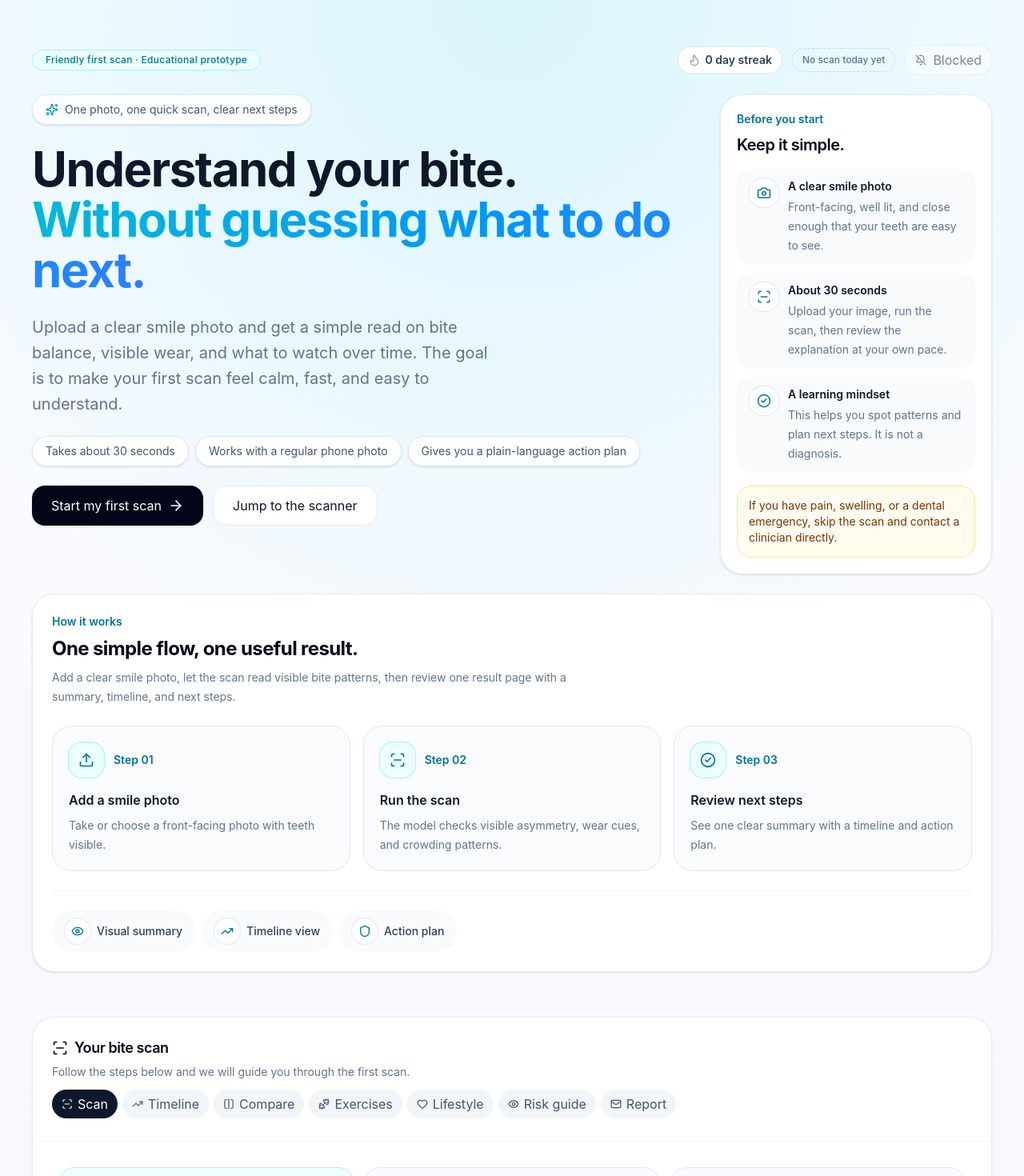
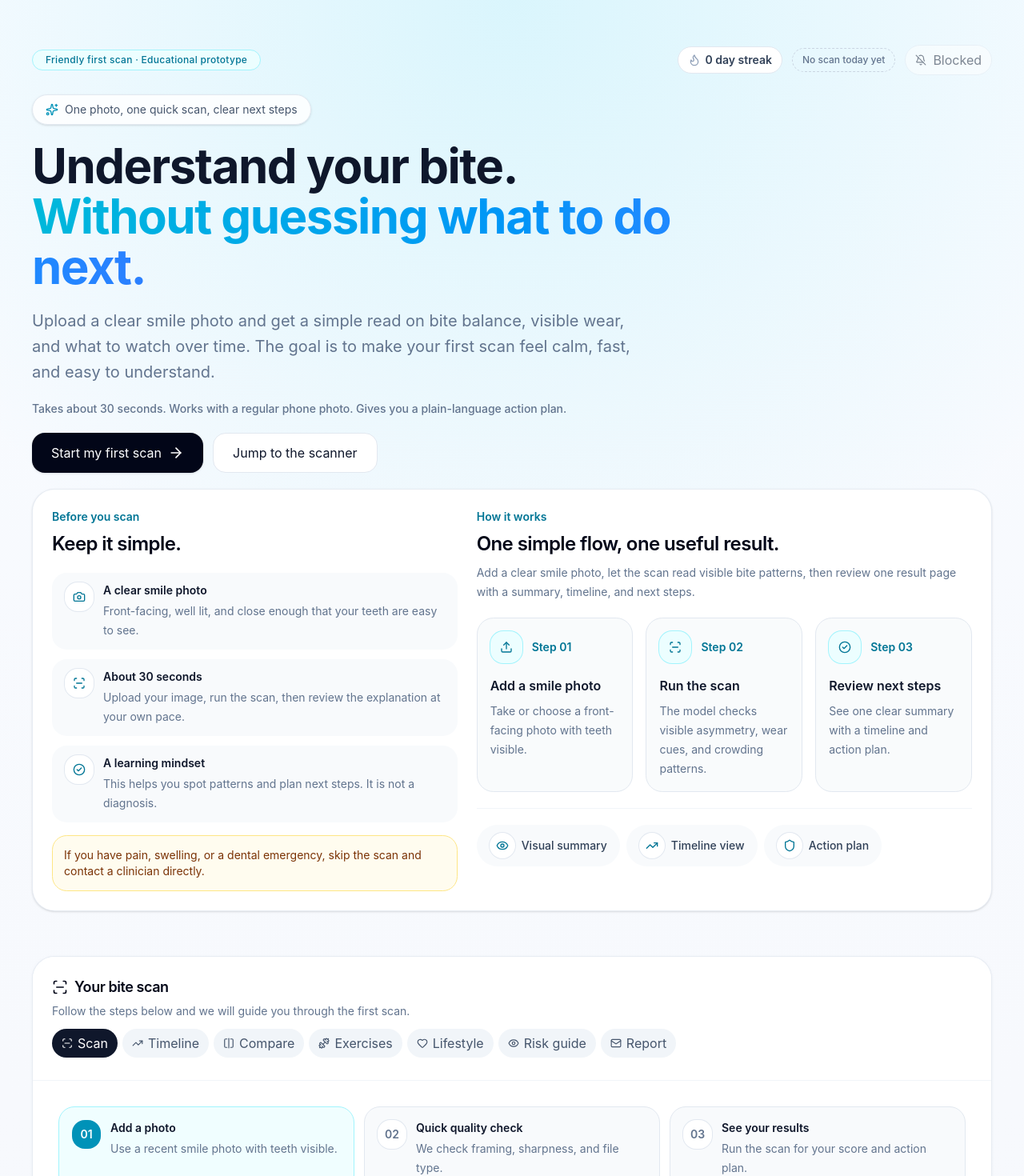
Before and after one commit to elaine2003101/bitereveal, a React (Vite) app: page / in a window 1280 px wide. Shown: the top 1470 px of the page at 80% size. Built offline with nearby package versions, Linux system fonts and the light colour scheme.

Commit message:
Simplify landing page and fix image aspect ratios

```diff
--- a/src/components/BiteRevealPrototype.tsx
+++ b/src/components/BiteRevealPrototype.tsx
@@ -230,11 +230,13 @@ function buildConsultationNotes(result: AnalysisResult, scoreSummary: ScoreSumma
   ].join('\n')
 }
 
-async function readCaptureMeta(dataUrl: string, file: File): Promise<CaptureMeta> {
+async function readCaptureMeta(dataUrl: string, file?: File | null): Promise<CaptureMeta> {
+  const inferredMimeType = file?.type || dataUrl.match(/^data:([^;]+);/)?.[1] || 'image/jpeg'
+  const sizeKb = file ? Math.round(file.size / 1024) : 0
   return new Promise((resolve) => {
     const image = new Image()
-    image.onload = () => resolve({ width: image.naturalWidth, height: image.naturalHeight, mimeType: file.type || 'image/jpeg', sizeKb: Math.round(file.size / 1024) })
-    image.onerror = () => resolve({ width: 0, height: 0, mimeType: file.type || 'image/jpeg', sizeKb: Math.round(file.size / 1024) })
+    image.onload = () => resolve({ width: image.naturalWidth, height: image.naturalHeight, mimeType: inferredMimeType, sizeKb })
+    image.onerror = () => resolve({ width: 0, height: 0, mimeType: inferredMimeType, sizeKb })
     image.src = dataUrl
   })
 }
@@ -508,6 +510,12 @@ export default function BiteRevealPrototype() {
   const scoreSummary = useMemo(() => buildScoreSummary(activeResult), [activeResult])
   const captureGuidance = useMemo(() => buildCaptureGuidance(uploadedMeta), [uploadedMeta])
   const captureReadyCount = captureGuidance.filter((i) => i.status === 'good').length
+  const uploadedImageFrameStyle = useMemo(
+    () => ({
+      aspectRatio: uploadedMeta?.width && uploadedMeta.height ? `${uploadedMeta.width} / ${uploadedMeta.height}` : '4 / 3',
+    }),
+    [uploadedMeta],
+  )
   const confidenceMeta = getConfidenceMeta(activeResult.confidence)
   const effectiveDetail: DetailView = selectedDetail ?? { type: 'current' }
   const selectedInsight = effectiveDetail.type === 'insight' ? activeResult.insights[effectiveDetail.index] : null
@@ -541,7 +549,9 @@ export default function BiteRevealPrototype() {
       state: hasAnalyzed ? 'done' : uploadedImage ? 'current' : 'upcoming',
     },
   ] as const
-  const photoMetaLabel = uploadedMeta ? `${uploadedMeta.width}×${uploadedMeta.height} · ${uploadedMeta.sizeKb} KB` : 'No photo yet'
+  const photoMetaLabel = uploadedMeta
+    ? `${uploadedMeta.width}×${uploadedMeta.height}${uploadedMeta.sizeKb ? ` · ${uploadedMeta.sizeKb} KB` : ''}`
+    : 'No photo yet'
   const scanButtonLabel = !uploadedImage ? 'Choose a photo first' : analyzing ? 'Analysing...' : 'Run my scan'
   const resultSource = analysisNotice?.toLowerCase().includes('demo')
     ? { label: 'Demo result', detail: 'Fallback summary', badgeClassName: 'border-cyan-200 bg-cyan-50 text-cyan-700' }
@@ -549,8 +559,9 @@ export default function BiteRevealPrototype() {
       ? { label: 'Saved result', detail: 'Loaded from history', badgeClassName: 'border-slate-200 bg-slate-100 text-slate-700' }
       : { label: 'Live result', detail: 'Generated from this photo', badgeClassName: 'border-emerald-200 bg-emerald-50 text-emerald-700' }
 
-  const openHistoryScan = (entry: ScanHistoryEntry) => {
-    setUploadedImage(entry.imageSrc); setUploadedMeta(null); setAnalysisResult(entry.result)
+  const openHistoryScan = async (entry: ScanHistoryEntry) => {
+    const nextMeta = await readCaptureMeta(entry.imageSrc)
+    setUploadedImage(entry.imageSrc); setUploadedMeta(nextMeta); setAnalysisResult(entry.result)
     setHasAnalyzed(true); setAnalyzing(false); setProgress(100)
     setSelectedDetail(null); setAnalysisError(null)
     setAnalysisNotice(entry.source === 'demo' ? 'Saved demo scan loaded.' : 'Saved scan loaded.')
@@ -580,32 +591,24 @@ export default function BiteRevealPrototype() {
               <StreakBadge />
             </div>
 
-            <div className="grid gap-6 lg:grid-cols-[minmax(0,1fr)_340px] lg:items-start">
-              <div className="space-y-6">
+            <div className="space-y-5">
+              <div className="space-y-5">
                 <div className="inline-flex items-center gap-2 rounded-full border border-slate-200 bg-white/85 px-4 py-2 text-sm text-slate-600 shadow-sm">
                   <Sparkles className="h-4 w-4 text-cyan-600" />
                   One photo, one quick scan, clear next steps
                 </div>
-                <h1 className="text-5xl font-bold leading-[1.05] tracking-tight md:text-6xl">
+                <h1 className="max-w-4xl text-5xl font-bold leading-[1.05] tracking-tight md:text-6xl">
                   Understand your bite.<br />
                   <span className="bg-gradient-to-r from-cyan-500 to-blue-500 bg-clip-text text-transparent">
                     Without guessing what to do next.
                   </span>
                 </h1>
-                <p className="max-w-xl text-xl leading-8 text-slate-500">
+                <p className="max-w-3xl text-xl leading-8 text-slate-500">
                   Upload a clear smile photo and get a simple read on bite balance, visible wear, and what to watch over time. The goal is to make your first scan feel calm, fast, and easy to understand.
                 </p>
-                <div className="flex flex-wrap gap-2">
-                  {[
-                    'Takes about 30 seconds',
-                    'Works with a regular phone photo',
-                    'Gives you a plain-language action plan',
-                  ].map((item) => (
-                    <div key={item} className="rounded-full border border-slate-200 bg-white/90 px-4 py-2 text-sm text-slate-600 shadow-sm">
-                      {item}
-                    </div>
-                  ))}
-                </div>
+                <p className="text-sm font-medium text-slate-500">
+                  Takes about 30 seconds. Works with a regular phone photo. Gives you a plain-language action plan.
+                </p>
                 <div className="flex flex-wrap gap-3">
                   <Button
                     className="rounded-2xl px-6 py-3 text-base"
@@ -621,12 +624,12 @@ export default function BiteRevealPrototype() {
                 </div>
               </div>
 
-              <div className="rounded-[1.75rem] border border-slate-200/80 bg-white/95 p-5 shadow-sm">
-                <div className="text-sm font-semibold text-cyan-700">Before you start</div>
-                <div className="mt-2 text-xl font-semibold tracking-tight text-slate-950">
-                  Keep it simple.
-                </div>
-                <div className="mt-4 space-y-2.5">
+              <div className="rounded-[1.75rem] border border-slate-200/80 bg-white p-6 shadow-sm">
+                <div className="grid gap-6 xl:grid-cols-[minmax(0,0.9fr)_minmax(0,1.1fr)]">
+                  <div>
+                    <div className="text-sm font-semibold text-cyan-700">Before you scan</div>
+                    <div className="mt-2 text-2xl font-semibold tracking-tight text-slate-950">Keep it simple.</div>
+                    <div className="mt-5 space-y-3">
                       {[
                         { icon: Camera, title: 'A clear smile photo', desc: 'Front-facing, well lit, and close enough that your teeth are easy to see.' },
                         { icon: ScanLine, title: 'About 30 seconds', desc: 'Upload your image, run the scan, then review the explanation at your own pace.' },
@@ -636,7 +639,7 @@ export default function BiteRevealPrototype() {
                         return (
                           <div key={item.title} className="flex items-start gap-3 rounded-[1.15rem] bg-slate-50 px-4 py-3">
                             <div className="flex h-9 w-9 shrink-0 items-center justify-center rounded-2xl bg-white text-cyan-700 ring-1 ring-slate-200">
-                          <Icon className="h-4.5 w-4.5" />
+                              <Icon className="h-4 w-4" />
                             </div>
                             <div>
                               <div className="text-sm font-semibold text-slate-900">{item.title}</div>
@@ -650,18 +653,14 @@ export default function BiteRevealPrototype() {
                       If you have pain, swelling, or a dental emergency, skip the scan and contact a clinician directly.
                     </div>
                   </div>
-            </div>
 
-            <div className="rounded-[1.75rem] border border-slate-200/80 bg-white p-6 shadow-sm">
-              <div className="max-w-2xl">
+                  <div>
                     <div className="text-sm font-semibold text-cyan-700">How it works</div>
-                <h2 className="mt-2 text-2xl font-bold tracking-tight text-slate-950">One simple flow, one useful result.</h2>
-                <p className="mt-2 text-sm leading-6 text-slate-500">
+                    <div className="mt-2 text-2xl font-semibold tracking-tight text-slate-950">One simple flow, one useful result.</div>
+                    <p className="mt-2 max-w-2xl text-sm leading-6 text-slate-500">
                       Add a clear smile photo, let the scan read visible bite patterns, then review one result page with a summary, timeline, and next steps.
                     </p>
-              </div>
-
-              <div className="mt-6 grid gap-4 md:grid-cols-3">
+                    <div className="mt-5 grid gap-4 md:grid-cols-3">
                       {[
                         { step: '01', icon: Upload, title: 'Add a smile photo', desc: 'Take or choose a front-facing photo with teeth visible.' },
                         { step: '02', icon: ScanLine, title: 'Run the scan', desc: 'The model checks visible asymmetry, wear cues, and crowding patterns.' },
@@ -669,10 +668,10 @@ export default function BiteRevealPrototype() {
                       ].map((item) => {
                         const Icon = item.icon
                         return (
-                    <div key={item.step} className="rounded-[1.5rem] border border-slate-200 bg-slate-50/80 p-5">
+                          <div key={item.step} className="rounded-[1.3rem] border border-slate-200 bg-slate-50/80 p-4">
                             <div className="flex items-center gap-3">
-                        <div className="flex h-11 w-11 shrink-0 items-center justify-center rounded-2xl bg-cyan-50 text-cyan-700 ring-1 ring-cyan-200">
-                          <Icon className="h-5 w-5" />
+                              <div className="flex h-10 w-10 shrink-0 items-center justify-center rounded-2xl bg-cyan-50 text-cyan-700 ring-1 ring-cyan-200">
+                                <Icon className="h-4 w-4" />
                               </div>
                               <div className="text-sm font-semibold text-cyan-700">Step {item.step}</div>
                             </div>
@@ -683,7 +682,7 @@ export default function BiteRevealPrototype() {
                       })}
                     </div>
 
-              <div className="mt-6 flex flex-wrap gap-2 border-t border-slate-100 pt-6">
+                    <div className="mt-5 flex flex-wrap gap-2 border-t border-slate-100 pt-5">
                       {[
                         { icon: Eye, label: 'Visual summary' },
                         { icon: TrendingUp, label: 'Timeline view' },
@@ -699,6 +698,9 @@ export default function BiteRevealPrototype() {
                           </div>
                         )
                       })}
+                    </div>
+                  </div>
+                </div>
               </div>
             </div>
           </div>
@@ -786,7 +788,8 @@ export default function BiteRevealPrototype() {
                               </div>
 
                               <button type="button"
-                                className="group relative mt-5 flex aspect-[5/4] w-full cursor-pointer items-center justify-center overflow-hidden rounded-[1.5rem] border border-dashed border-slate-300 bg-white transition hover:border-cyan-300 hover:bg-cyan-50/40 md:aspect-[4/3] xl:aspect-[5/4]"
+                                className="group relative mt-5 flex w-full cursor-pointer items-center justify-center overflow-hidden rounded-[1.5rem] border border-dashed border-slate-300 bg-white transition hover:border-cyan-300 hover:bg-cyan-50/40"
+                                style={uploadedImageFrameStyle}
                                 onClick={() => inputRef.current?.click()}
                               >
                                 {uploadedImage && <img src={uploadedImage} alt="Uploaded smile" className="h-full w-full object-cover" />}
@@ -1181,7 +1184,7 @@ export default function BiteRevealPrototype() {
                               {/* Current condition */}
                               {effectiveDetail.type === 'current' && (
                                 <div className="space-y-5">
-                                  <div className="relative aspect-[4/3] overflow-hidden rounded-[1.5rem] bg-slate-100 md:aspect-[16/11] xl:aspect-[3/2]">
+                                  <div className="relative overflow-hidden rounded-[1.5rem] bg-slate-100" style={uploadedImageFrameStyle}>
                                     <img src={uploadedImage ?? ''} alt="Current condition" className="h-full w-full object-cover" />
                                     <AnalysisOverlay active={true} />
                                   </div>
@@ -1211,7 +1214,7 @@ export default function BiteRevealPrototype() {
                               {/* Future risk */}
                               {effectiveDetail.type === 'future' && (
                                 <div className="space-y-5">
-                                  <div className="relative aspect-[4/3] overflow-hidden rounded-[1.5rem] bg-slate-950 md:aspect-[16/11] xl:aspect-[3/2]">
+                                  <div className="relative overflow-hidden rounded-[1.5rem] bg-slate-950" style={uploadedImageFrameStyle}>
                                     <img src={uploadedImage ?? ''} alt="Projected condition" className="h-full w-full object-cover" />
                                     <div className="absolute inset-0 bg-gradient-to-br from-rose-500/25 via-transparent to-amber-400/25" />
                                     <div className="absolute inset-x-0 bottom-0 p-5">
```
Lines whose indentation alone changed are shown as unchanged.
